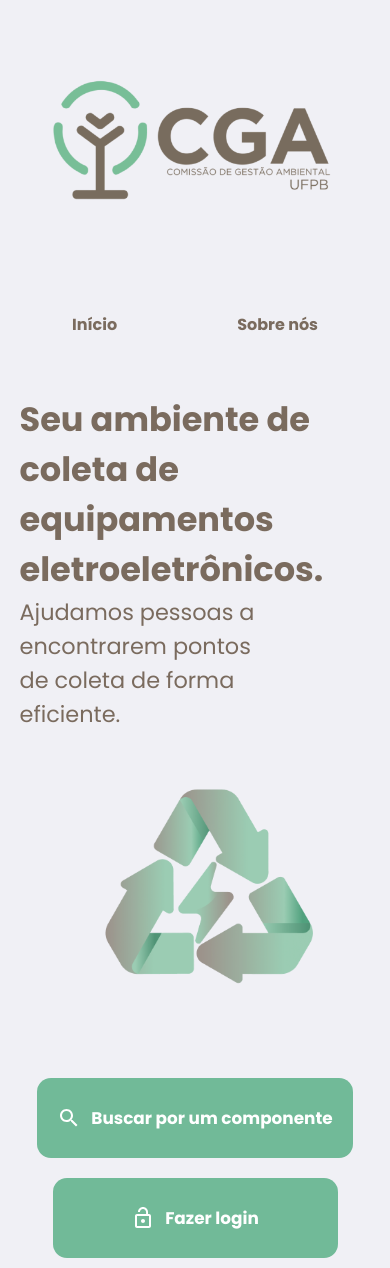
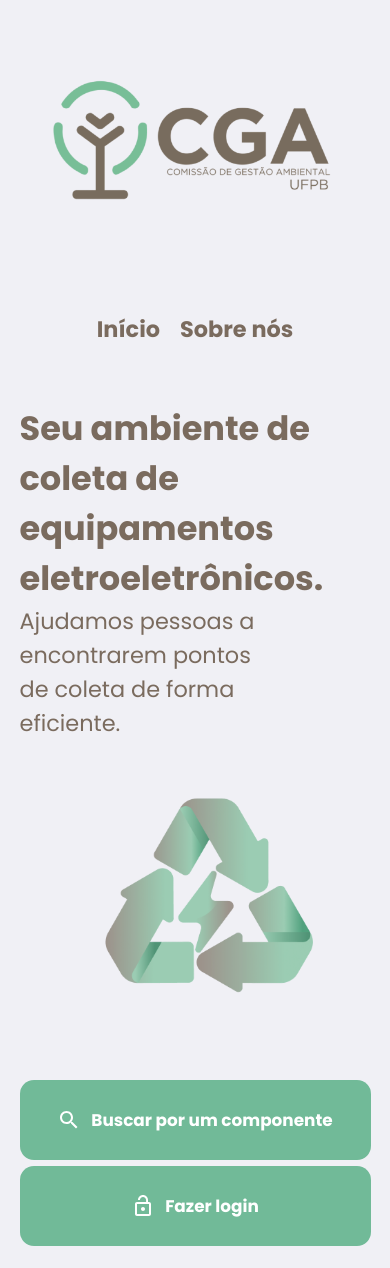
Before and after one commit to matheuscorreiag/coleta, a React (Create React App) app in the folder my-app/: page / in a window 390 px wide. Built offline with nearby package versions, Linux system fonts and the light colour scheme.

Commit message:
ajustes de links e history

```diff
--- a/my-app/src/assets/styles/global.css
+++ b/my-app/src/assets/styles/global.css
@@ -22,6 +22,7 @@ input:focus {
   margin: 0;
   padding: 0;
   border: 0;
+  outline: 0;
 }
 a {
   text-decoration: none;
@@ -36,8 +37,14 @@ body {
   background: #f0f0f5;
   font-family: "Poppins", sans-serif;
 }
-button {
+button,
+input,
+textarea {
   font-family: "Poppins";
+}
+textarea {
+  padding-left: 3px;
+  padding-top: 3px;
 }
 select {
   font-family: "Poppins";
--- a/my-app/src/components/PageArrowHeader/arrowheader.css
+++ b/my-app/src/components/PageArrowHeader/arrowheader.css
@@ -28,8 +28,7 @@
 .top-search a img {
   width: 30px;
   height: 30px;
-  filter: invert(78%) sepia(11%) saturate(1185%) hue-rotate(100deg)
-    brightness(86%) contrast(82%);
+  filter: invert(78%) sepia(11%) saturate(1185%) hue-rotate(100deg) brightness(86%) contrast(82%);
 }
 @media screen and (max-width: 450px) {
   .top-search img {
--- a/my-app/src/components/PageMenuHeader/Header.js
+++ b/my-app/src/components/PageMenuHeader/Header.js
@@ -1,23 +1,23 @@
 import React from "react";
-import { Link } from "react-router-dom";
+import { useHistory } from "react-router-dom";
 
 import "./header.css";
 
 const Header = () => {
+  const history = useHistory();
   return (
     <div className="top-header">
       <div className="logo-header">
         <img src={require("../../assets/img/cgalogo.png")} alt="cgalogo" />
       </div>
       <div className="menu-header">
-        <Link className="link-home" to="/">
-          {" "}
-          <button>Início</button>
-        </Link>
-        <Link className="link-about" to="/about">
-          {" "}
-          <button>Sobre nós </button>
-        </Link>
+        <button className="link-home" onClick={() => history.push("/")}>
+          Início
+        </button>
+
+        <button className="link-about" onClick={() => history.push("about")}>
+          Sobre nós
+        </button>
       </div>
     </div>
   );
--- a/my-app/src/pages/Landing/index.js
+++ b/my-app/src/pages/Landing/index.js
@@ -1,12 +1,22 @@
 import React from "react";
 import Header from "../../components/PageMenuHeader/Header";
-import { Link } from "react-router-dom";
+import { useHistory } from "react-router-dom";
+import { useSelector } from "react-redux";
 import { LockOpen, Search } from "@material-ui/icons";
 
 import "./styles.css";
 import "../../assets/styles/global.css";
 
 const Landing = () => {
+  const { isAuthenticated } = useSelector((state) => state.auth);
+  const history = useHistory();
+  const verifyAuth = () => {
+    if (isAuthenticated) {
+      history.push("userindex");
+    } else {
+      history.push("login");
+    }
+  };
   return (
     <>
       <Header />
@@ -28,19 +38,15 @@ const Landing = () => {
         </div>
 
         <div className="actions-app">
-          <Link to="/search">
-            <button>
+          <button onClick={() => history.push("search")}>
             <Search style={{ color: "#FFF", marginRight: 10 }} />
             <p>Buscar por um componente</p>
           </button>
-          </Link>
-          <div className="divider-app"></div>
-          <Link to="/login">
-            <button>
+
+          <button onClick={verifyAuth}>
             <LockOpen style={{ color: "#FFF", marginRight: 10 }} />
             <p>Fazer login</p>
           </button>
-          </Link>
         </div>
       </div>
     </>
--- a/my-app/src/pages/Landing/styles.css
+++ b/my-app/src/pages/Landing/styles.css
@@ -28,7 +28,7 @@ body {
   justify-content: center;
   align-items: center;
 }
-.actions-app a button {
+.actions-app button {
   display: flex;
   align-items: center;
   flex-direction: row;
@@ -43,21 +43,21 @@ body {
   font-weight: bold;
   text-align: center;
 }
-.actions-app a button p {
+.actions-app button p {
   font-size: 2vh;
   color: var(--white);
 }
-.actions-app a button img {
+.actions-app button img {
   grid-area: logo;
   width: 30px;
   height: auto;
   filter: invert();
 }
-.actions-app a button:hover {
+.actions-app button:hover {
   cursor: pointer;
   background-color: var(--dark-green);
 }
-.actions-app a {
+.actions-app button {
   display: flex;
   align-items: center;
   justify-content: center;
@@ -69,9 +69,8 @@ body {
     display: grid;
     grid-template-columns: 1fr;
   }
-  .actions-app a {
-    height: 100px;
-    margin-right: 0;
+  .actions-app button {
+    margin: 3px 0;
   }
   .mid-app .wrapper-app img {
     width: 40vh;
@@ -87,7 +86,7 @@ body {
 
 /* ----------- 450 - 650px ----------- */
 @media screen and (min-width: 456px) and (max-width: 659px) {
-  .actions-app a button {
+  .actions-app button {
     min-width: 100px;
   }
   .mid-app .title-app h1 {
@@ -106,7 +105,7 @@ body {
   .mid-app .wrapper-app .title-app p {
     font-size: 2rem;
   }
-  .actions-app a button {
+  .actions-app button {
     width: 40vw;
     height: 15vh;
     font-size: 1.2rem;
@@ -121,7 +120,7 @@ body {
   .mid-app .wrapper-app .title-app p {
     font-size: 2rem;
   }
-  .actions-app a button {
+  .actions-app button {
     width: 40vw;
     height: 15vh;
     font-size: 1.2rem;
--- a/my-app/src/pages/Login/index.js
+++ b/my-app/src/pages/Login/index.js
@@ -1,6 +1,6 @@
 import React, { useState } from "react";
 import { Link, useHistory } from "react-router-dom";
-import { useDispatch /* useSelector */ } from "react-redux";
+import { useDispatch } from "react-redux";
 import ArrowHeader from "../../components/PageArrowHeader/ArrowHeader";
 import swal from "sweetalert";
 /* import { authLogin } from "../../store/fetchActions"; */
@@ -14,6 +14,7 @@ const Login = () => {
   const [login, setLogin] = useState({ email: "", password: "" });
   const history = useHistory();
   const dispatch = useDispatch();
+
   const signIn = () => {
     if (login.email !== "" && login.password !== "") {
       api
```
Lines whose indentation alone changed are shown as unchanged.
